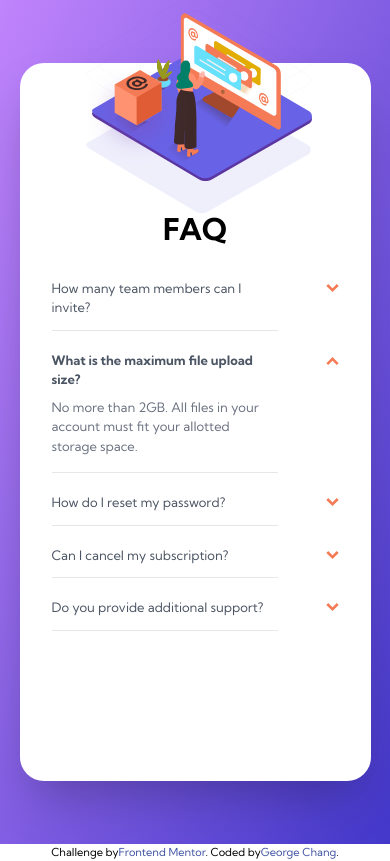
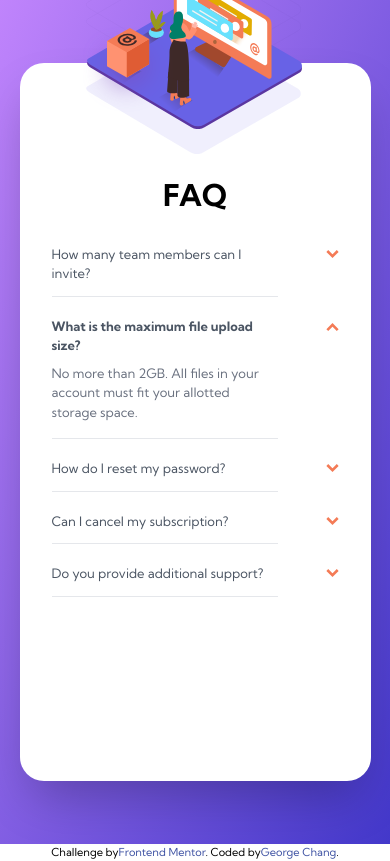
Before and after one commit to xsova113/faq-accordion, a React (Vite) app: page / in a window 390 px wide. Both pictures are taken after a click on the element "What is the maximum file upload size?". Built offline with nearby package versions, Linux system fonts and the light colour scheme.

Commit message:
add some animation

```diff
--- a/src/App.tsx
+++ b/src/App.tsx
@@ -1,139 +1,47 @@
-import { useState } from "react";
 import "./App.css";
 import { motion } from "framer-motion";
-
-interface dataType {
-  q: string;
-  a: string;
-}
+import { fadeIn, imageVariants } from "./utils/variants";
+import Faq from "./components/Faq";
 
 function App() {
-  const data: dataType[] = [
-    {
-      q: "How many team members can I invite?",
-      a: "You can invite up to 2 additional users on the Free plan. There is no limit on team members for the Premium plan.",
-    },
-    {
-      q: " What is the maximum file upload size?",
-      a: " No more than 2GB. All files in your account must fit your allotted storage space.",
-    },
-    {
-      q: "How do I reset my password?",
-      a: "Click “Forgot password” from the login page or “Change password” from your profile page. A reset link will be emailed to you.",
-    },
-    {
-      q: "Can I cancel my subscription?",
-      a: "Yes! Send us a message and we'll process your request no questions asked.",
-    },
-    {
-      q: "Do you provide additional support?",
-      a: "Chat and email support is available 24/7. Phone lines are open during normal business hours.",
-    },
-  ];
-
-  const [isClicked, setIsClicked] = useState(-1);
-
-  const fadeIn = (
-    direction: string,
-    type: string,
-    delay: number,
-    duration: number
-  ) => ({
-    hidden: {
-      x: direction === "left" ? 100 : direction === "right" ? -100 : 0,
-      y: direction === "up" ? 100 : direction === "down" ? -100 : 0,
-      opacity: 0,
-    },
-    show: {
-      x: 0,
-      y: 0,
-      opacity: 1,
-      transition: {
-        type,
-        delay,
-        duration,
-        ease: "easeOut",
-      },
-    },
-  });
-  // bg-[url('/images/bg-pattern-mobile.svg')] sm:bg-[url('/images/bg-pattern-desktop.svg')]
-
   return (
     <div className="w-full h-screen bg-gradient-to-tl from-indigo-700 to-purple-400 flex justify-center items-center relative">
-      <img
+      <motion.img
+        initial="hidden"
+        whileInView="show"
+        variants={fadeIn("left", "spring", 1.5, 1)}
+        src="/images/illustration-box-desktop.svg"
+        className="hidden sm:block relative z-50 sm:left-[70px] left-[160px] bottom-[300px] sm:-bottom-[70px] w-[100px] sm:w-[150px] sm:h-[130px] items-center sm:-ml-[150px] -ml-[95px]"
+      />
+
+      <div className=" md:h-[70%] sm:h-[80%] sm:max-w-[750px] h-[85%] pt-10 w-[90%] bg-white flex flex-col sm:flex-row sm:mt-0 rounded-3xl shadow-2xl sm:overflow-hidden my-[190px]">
+        <motion.div
+          initial="hidden"
+          whileInView="show"
+          variants={imageVariants("left")}
+          className="flex"
+        >
+          <div className="flex items-center mx-auto sm:ml-11 relative ">
+            <motion.img
+              variants={fadeIn("left", "spring", 1, 1)}
               src="/images/illustration-box-desktop.svg"
               alt="box"
-        className="hidden sm:block relative z-50 sm:left-[70px] left-[160px] bottom-[300px] sm:-bottom-[70px] w-[100px] sm:w-[150px] sm:h-[130px] items-center sm:-ml-[150px] -ml-[95px]"
-      />
-      <div className=" md:h-[70%] sm:h-[80%] sm:max-w-[750px] h-[85%] pt-10 w-[90%] bg-white flex flex-col sm:flex-row sm:mt-0 rounded-3xl shadow-2xl sm:overflow-hidden">
-        <div className="flex items-center mx-auto sm:ml-11 relative ">
-          <img
-            src="/images/illustration-box-desktop.svg"
-            alt="box"
-            className="sm:hidden block relative z-50 sm:left-[70px] left-[100px] bottom-[70px] sm:-bottom-[70px] w-[100px] sm:w-[150px] sm:h-[130px] items-center sm:-ml-[150px] -ml-[95px]"
+              className="sm:hidden block relative z-50 left-[90px] bottom-[115px] w-[90px] items-center -ml-[95px]"
             />
             <img
               src="/images/bg-pattern-desktop.svg"
               alt="bg-image"
-            className="absolute w-[230px] sm:min-w-[620px] sm:h-[620px] -right-[3px] sm:-right-[5px] -top-[110px] sm:-top-[80px]"
+              className="absolute sm:min-w-[620px] sm:h-[620px] right-[2px] sm:-right-[5px] -top-[160px] sm:-top-[80px]"
             />
             <img
               src="/images/illustration-woman-online-desktop.svg"
               alt="girl-online-image"
-            className="sm:min-w-[300px] md:min-w-[380px] w-[220px] relative sm:left-0 left-1 bottom-[90px] sm:bottom-0 sm:-ml-[130px] shadow-gray-700"
+              className="sm:min-w-[300px] md:min-w-[380px] w-[220px] relative sm:left-0 left-1 bottom-[138px] sm:bottom-0 sm:-ml-[130px] shadow-gray-700"
             />
           </div>
+        </motion.div>
 
-        <div className="flex flex-col sm:mt-[50px] -mt-[60px] sm:items-start items-center mx-8">
-          <h1 className="text-3xl font-bold mb-8">FAQ</h1>
-          <div className="space-y-4 sm:text-[15px] text-[13px] flex flex-col">
-            {data.map((item, i) => (
-              <div
-                key={i}
-                className="flex justify-between gap-12 items-baseline"
-              >
-                <div className="flex flex-col w-full">
-                  <h1
-                    onClick={() => setIsClicked(i === isClicked ? -1 : i)}
-                    className={`text-gray-600 active:text-black active:font-bold mb-2 ${
-                      isClicked === i && "text-black font-bold"
-                    }`}
-                  >
-                    {item.q}
-                  </h1>
-
-                  {isClicked === i && (
-                    <motion.div
-                      variants={fadeIn("left", "spring", 0, 1.2)}
-                      initial="hidden"
-                      whileInView="show"
-                    >
-                      <p
-                        key={i}
-                        className="mb-3 font-thin text-[13px] text-gray-500"
-                      >
-                        {item.a}
-                      </p>
-                    </motion.div>
-                  )}
-                  <hr className="my-1" />
-                </div>
-                <button
-                  className=""
-                  onClick={() => setIsClicked(i === isClicked ? -1 : i)}
-                >
-                  <img
-                    src="/images/icon-arrow-down.svg"
-                    alt="arrow-icon"
-                    className={`min-w-[13px] ${
-                      isClicked === i && "rotate-180"
-                    }`}
-                  />
-                </button>
-              </div>
-            ))}
-          </div>
-        </div>
+        <Faq />
       </div>
     </div>
   );
--- /dev/null
+++ b/src/components/Faq.tsx
@@ -0,0 +1,58 @@
+import { motion } from "framer-motion";
+import { useState } from "react";
+import data from "../libs/data";
+import { fadeIn } from "../utils/variants";
+
+const Faq: React.FC = () => {
+  const [isClicked, setIsClicked] = useState(-1);
+
+  return (
+    <div className="flex flex-col sm:mt-[50px] -mt-[90px] sm:items-start items-center mx-8">
+      <h1 className="text-3xl font-bold mb-8">FAQ</h1>
+      <div className="space-y-4 sm:text-[15px] text-[13px] flex flex-col">
+        {data.map((item, i) => (
+          <div key={i} className="flex justify-between gap-12 items-baseline">
+            <div className="flex flex-col w-full">
+              <h1
+                onClick={() => setIsClicked(i === isClicked ? -1 : i)}
+                className={`text-gray-600 active:text-black active:font-bold mb-2 ${
+                  isClicked === i && "text-black font-bold"
+                }`}
+              >
+                {item.q}
+              </h1>
+
+              {isClicked === i && (
+                <motion.div
+                  variants={fadeIn("left", "spring", 0, 1.2)}
+                  initial="hidden"
+                  whileInView="show"
+                >
+                  <p
+                    key={i}
+                    className="mb-3 font-thin text-[13px] text-gray-500"
+                  >
+                    {item.a}
+                  </p>
+                </motion.div>
+              )}
+              <hr className="my-1" />
+            </div>
+            <button
+              className=""
+              onClick={() => setIsClicked(i === isClicked ? -1 : i)}
+            >
+              <img
+                src="/images/icon-arrow-down.svg"
+                alt="arrow-icon"
+                className={`min-w-[13px] ${isClicked === i && "rotate-180"}`}
+              />
+            </button>
+          </div>
+        ))}
+      </div>
+    </div>
+  );
+};
+
+export default Faq;
--- /dev/null
+++ b/src/libs/data.ts
@@ -0,0 +1,29 @@
+interface dataType {
+    q: string;
+    a: string;
+  }
+
+const data: dataType[] = [
+    {
+      q: "How many team members can I invite?",
+      a: "You can invite up to 2 additional users on the Free plan. There is no limit on team members for the Premium plan.",
+    },
+    {
+      q: " What is the maximum file upload size?",
+      a: " No more than 2GB. All files in your account must fit your allotted storage space.",
+    },
+    {
+      q: "How do I reset my password?",
+      a: "Click “Forgot password” from the login page or “Change password” from your profile page. A reset link will be emailed to you.",
+    },
+    {
+      q: "Can I cancel my subscription?",
+      a: "Yes! Send us a message and we'll process your request no questions asked.",
+    },
+    {
+      q: "Do you provide additional support?",
+      a: "Chat and email support is available 24/7. Phone lines are open during normal business hours.",
+    },
+  ];
+
+  export default data;
--- /dev/null
+++ b/src/utils/variants.ts
@@ -0,0 +1,58 @@
+export const fadeIn = (
+  direction: string,
+  type: String,
+  delay: number,
+  duration: number
+) => ({
+  hidden: {
+    x: direction === "left" ? 100 : direction === "right" ? -100 : 0,
+    y: direction === "up" ? 100 : direction === "down" ? -100 : 0,
+    opacity: 0,
+  },
+  show: {
+    x: 0,
+    y: 0,
+    opacity: 1,
+    transition: {
+      type,
+      delay,
+      duration,
+      ease: "easeOut",
+    },
+  },
+});
+
+export const imageVariants = (direction: string) => ({
+  hidden: {
+    x: direction === "left" ? "-100%" : "100%",
+    rotate: 120,
+    opacity: 0,
+  },
+  show: {
+    opacity: 1,
+    x: 0,
+    rotate: 0,
+    transition: {
+      type: "spring",
+      duration: 1.8,
+      delay: 0.5,
+    },
+  },
+});
+
+export const zoomIn = (delay: number, duration: number) => ({
+  hidden: {
+    scale: 0,
+    opacity: 0,
+  },
+  show: {
+    scale: 1,
+    opacity: 1,
+    transition: {
+      type: "tween",
+      delay,
+      duration,
+      ease: "easeOut",
+    },
+  },
+});
```
Lines whose indentation alone changed are shown as unchanged.
